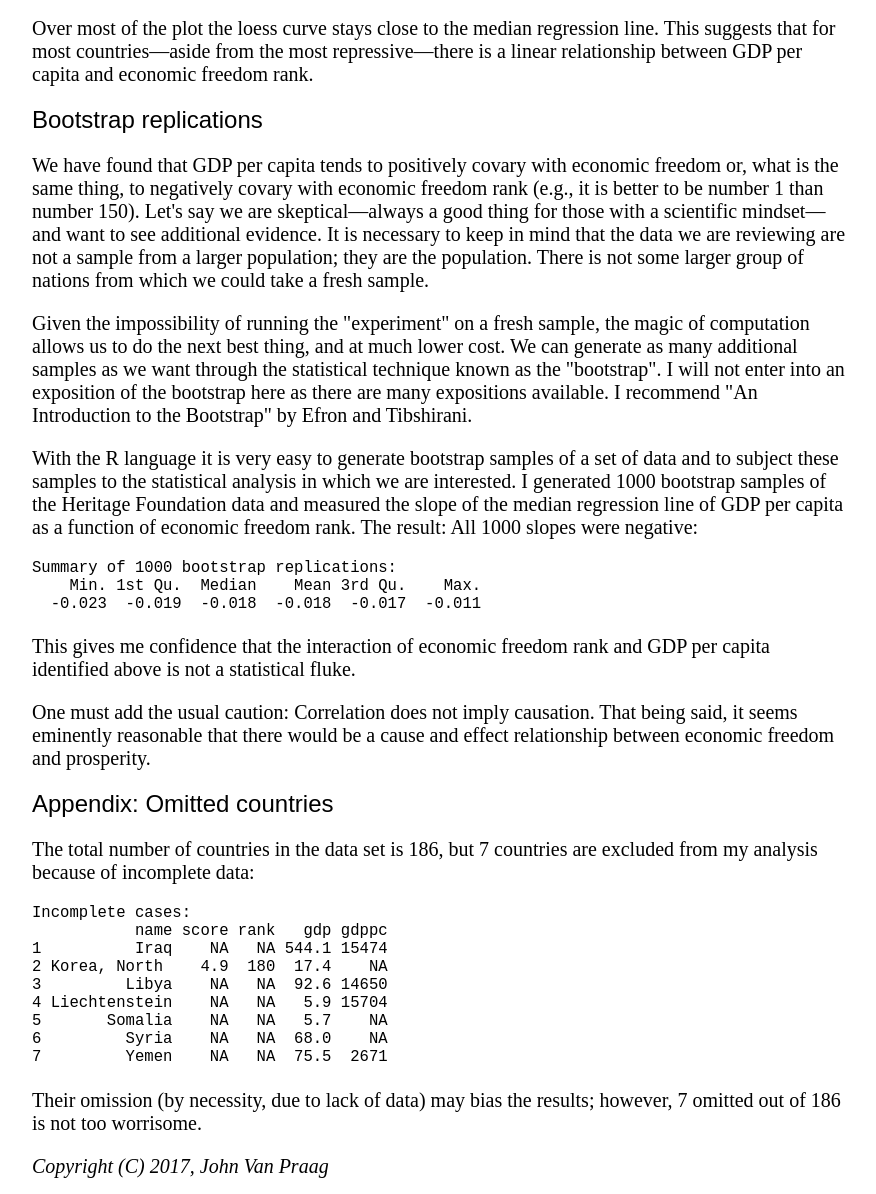
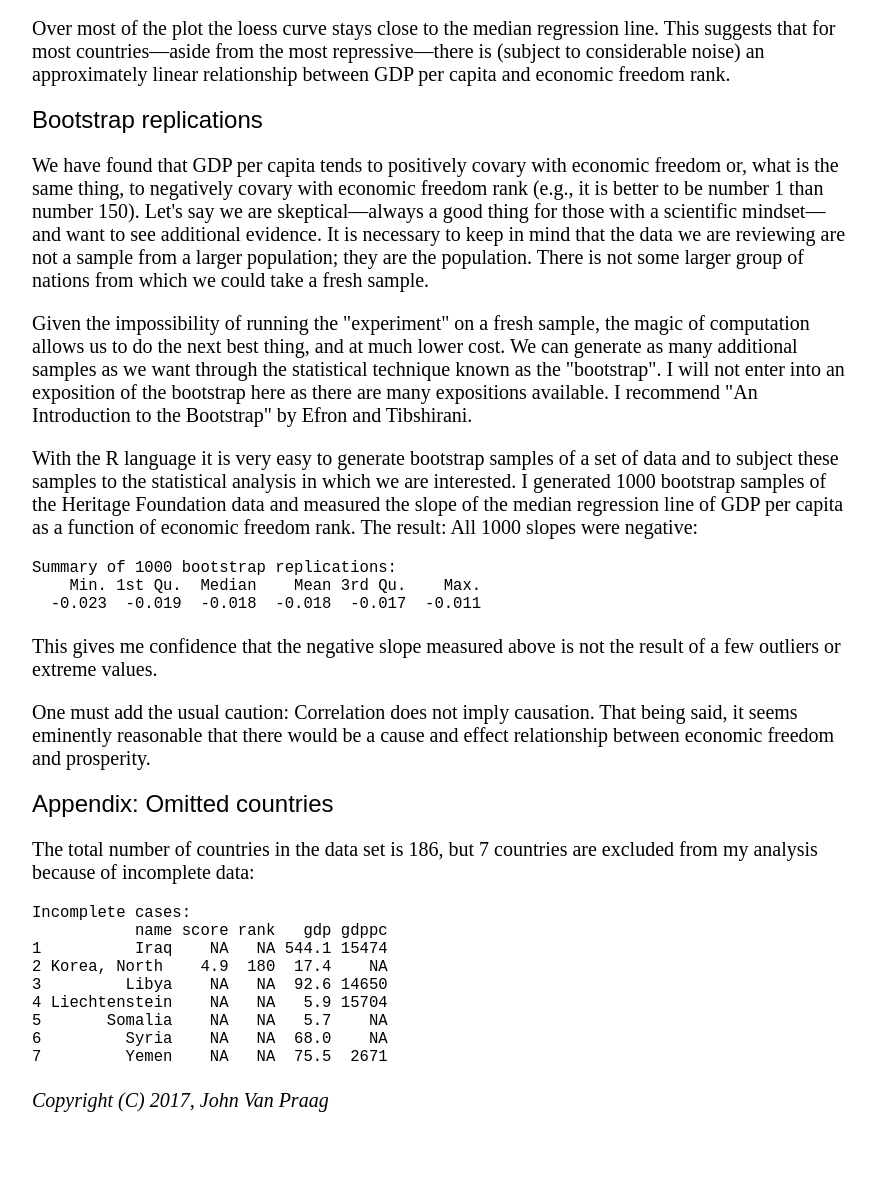
Before and after one commit to quantbo/Freedom-Index, a plain HTML site: page index.html in a window 1280 px wide. Shown: the part 4206-5400 px from the top of the page, without its empty margins (200-1076 px from the left). After the commit the page ends 5338 px from the top, so only its background shows below. Drawn offline with nearby package versions, Linux system fonts and the light colour scheme.

Commit message:
modified:   index.html A few edits of the text.

```diff
--- a/index.html
+++ b/index.html
@@ -67,12 +67,12 @@
 	</div>
 	<p>The median regression line indicates that GDP per capita declines as economic freedom declines.</p>
 
-	<h2>Teasing out nonlinearity</h2>
+	<h2>Nonlinearity</h2>
 	<p>It is rarely the case that a straight line tells the whole story about a data set. To explore nonlinearity in the data I fit it using the R <a href='https://stat.ethz.ch/R-manual/R-devel/library/stats/html/loess.html' target="_blank">loess</a> function. The result is shown in the plot below, in which I also replicate the median regression line shown above:</p>
 	<div class='img'>
 	<img src='rank%20loess.png'>
 	</div>
-	<p>Over most of the plot the loess curve stays close to the median regression line. This suggests that for most countries&mdash;aside from the most repressive&mdash;there is a linear relationship between GDP per capita and economic freedom rank.</p>
+	<p>Over most of the plot the loess curve stays close to the median regression line. This suggests that for most countries&mdash;aside from the most repressive&mdash;there is (subject to considerable noise) an approximately linear relationship between GDP per capita and economic freedom rank.</p>
 
 	<h2>Bootstrap replications</h2>
 	<p>We have found that GDP per capita tends to positively covary with economic freedom or, what is the same thing, to negatively covary with economic freedom rank (e.g., it is better to be number 1 than number 150). Let's say we are skeptical&mdash;always a good thing for those with a scientific mindset&mdash;and want to see additional evidence. It is necessary to keep in mind that the data we are reviewing are not a sample from a larger population; they are the population. There is not some larger group of nations from which we could take a fresh sample.</p>
@@ -83,7 +83,7 @@ Summary of 1000 bootstrap replications:
     Min. 1st Qu.  Median    Mean 3rd Qu.    Max.
   -0.023  -0.019  -0.018  -0.018  -0.017  -0.011
 	</pre>
-	<p>This gives me confidence that the interaction of economic freedom rank and GDP per capita identified above is not a statistical fluke.</p>
+	<p>This gives me confidence that the negative slope measured above is not the result of a few outliers or extreme values.</p>
 	<p>One must add the usual caution: Correlation does not imply causation. That being said, it seems eminently reasonable that there would be a cause and effect relationship between economic freedom and prosperity.</p>
 
 	<h2>Appendix: Omitted countries</h2>
@@ -99,7 +99,6 @@ Incomplete cases:
 6         Syria    NA   NA  68.0    NA
 7         Yemen    NA   NA  75.5  2671
 	</pre>
-	<p>Their omission (by necessity, due to lack of data) may bias the results; however, 7 omitted out of 186 is not too worrisome.</p>
 
 	<footer>
 	<p id=copyright>Copyright (C) 2017, John Van Praag</p>
```
